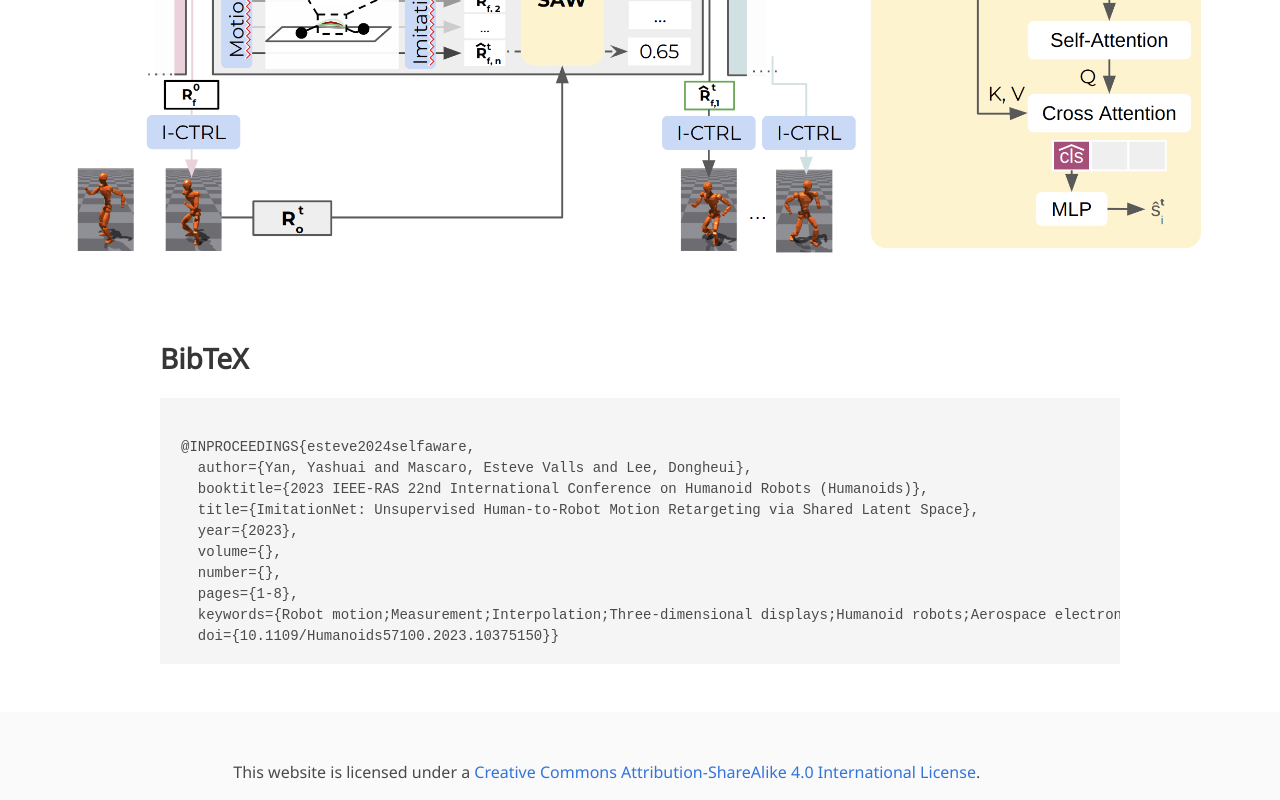
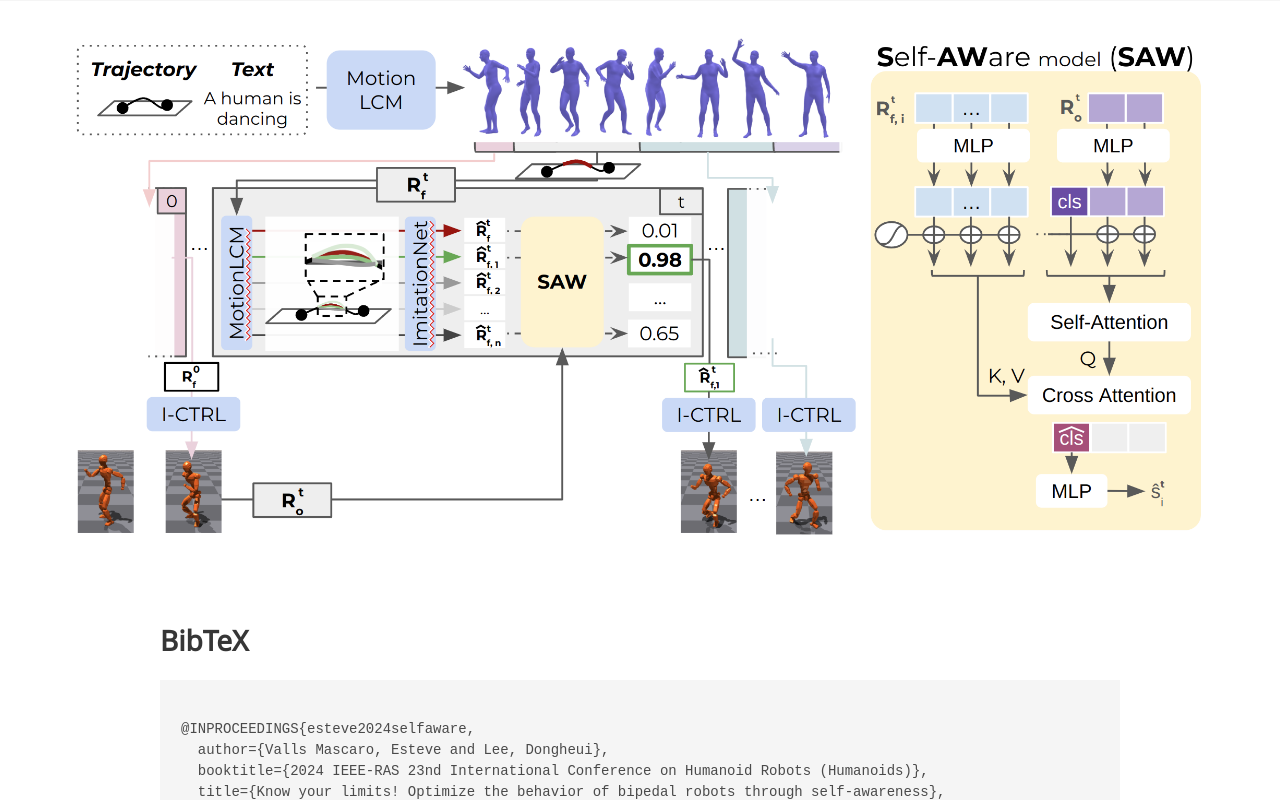
Before and after one commit to Evm7/Self-AWare, a plain HTML site: page index.html in a window 1280 px wide. Shown: the part 2000-2800 px from the top of the page. Drawn offline with nearby package versions, Linux system fonts and the light colour scheme; some icons are missing; a web font is replaced by a local one.

Commit message:
Update index.html

```diff
--- a/index.html
+++ b/index.html
@@ -238,7 +238,7 @@
     <div class="container">
 
       <div class="column is-centered has-text-centered">
-        <img src="static/figures/overview.jpg" alt="Motivation of our work"/>
+        <img src="static/figures/overview.png" alt="Motivation of our work"/>
       </div>
   </div>
 </div>
@@ -296,15 +296,14 @@ Optimizing robot behavior control from high-level task commands using self-aware
       <h2 class="title">BibTeX</h2>
       <pre><code>
 @INPROCEEDINGS{esteve2024selfaware,
-  author={Yan, Yashuai and Mascaro, Esteve Valls and Lee, Dongheui},
-  booktitle={2023 IEEE-RAS 22nd International Conference on Humanoid Robots (Humanoids)},
-  title={ImitationNet: Unsupervised Human-to-Robot Motion Retargeting via Shared Latent Space},
-  year={2023},
+  author={Valls Mascaro, Esteve and Lee, Dongheui},
+  booktitle={2024 IEEE-RAS 23nd International Conference on Humanoid Robots (Humanoids)},
+  title={Know your limits! Optimize the behavior of bipedal robots through self-awareness},
+  year={2024},
   volume={},
   number={},
   pages={1-8},
-  keywords={Robot motion;Measurement;Interpolation;Three-dimensional displays;Humanoid robots;Aerospace electronics;Skeleton},
-  doi={10.1109/Humanoids57100.2023.10375150}}</code></pre>
+  keywords=Imitation Learning; Legged Robots; Intention Recognition }</code></pre>
     </div>
 </section>
 
```
